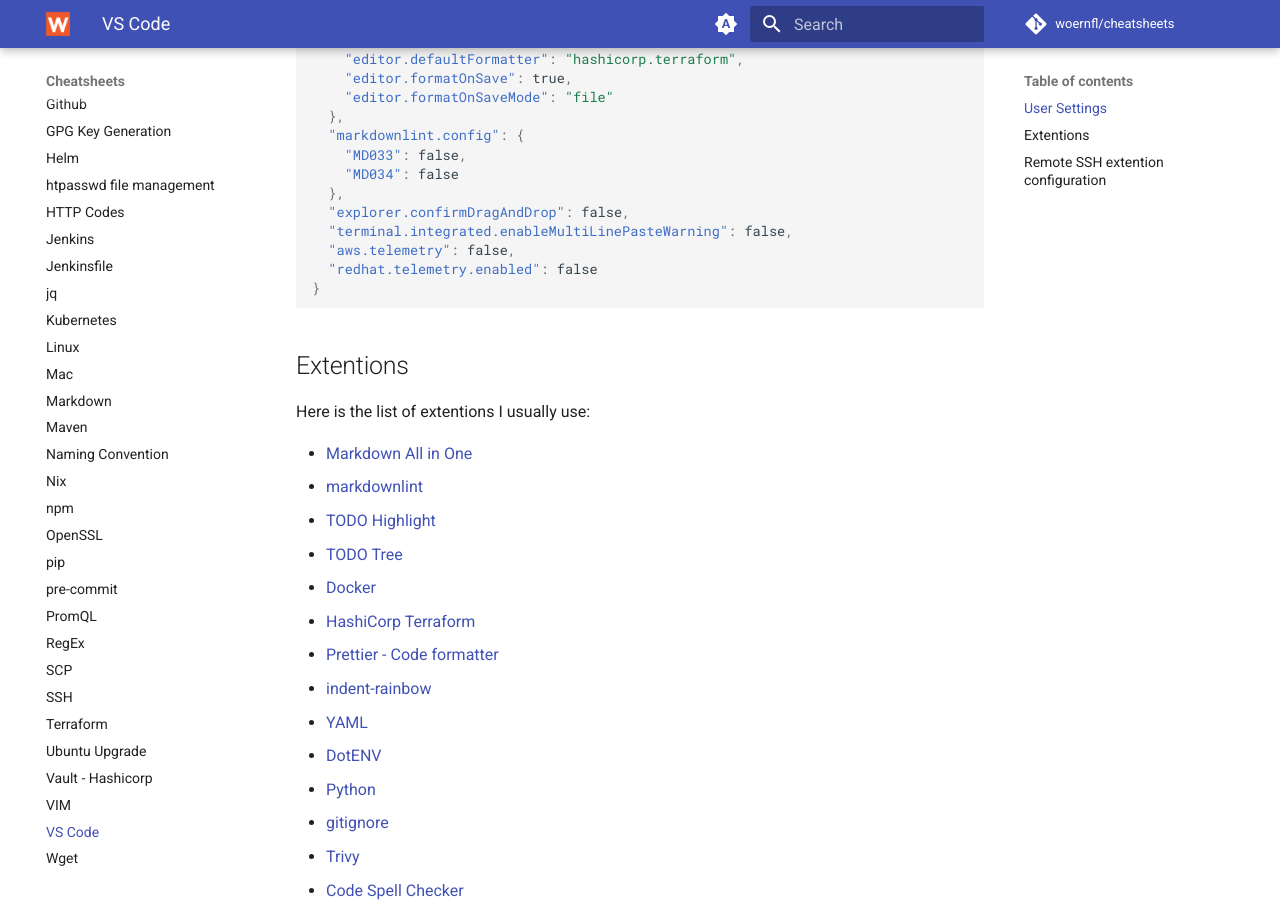
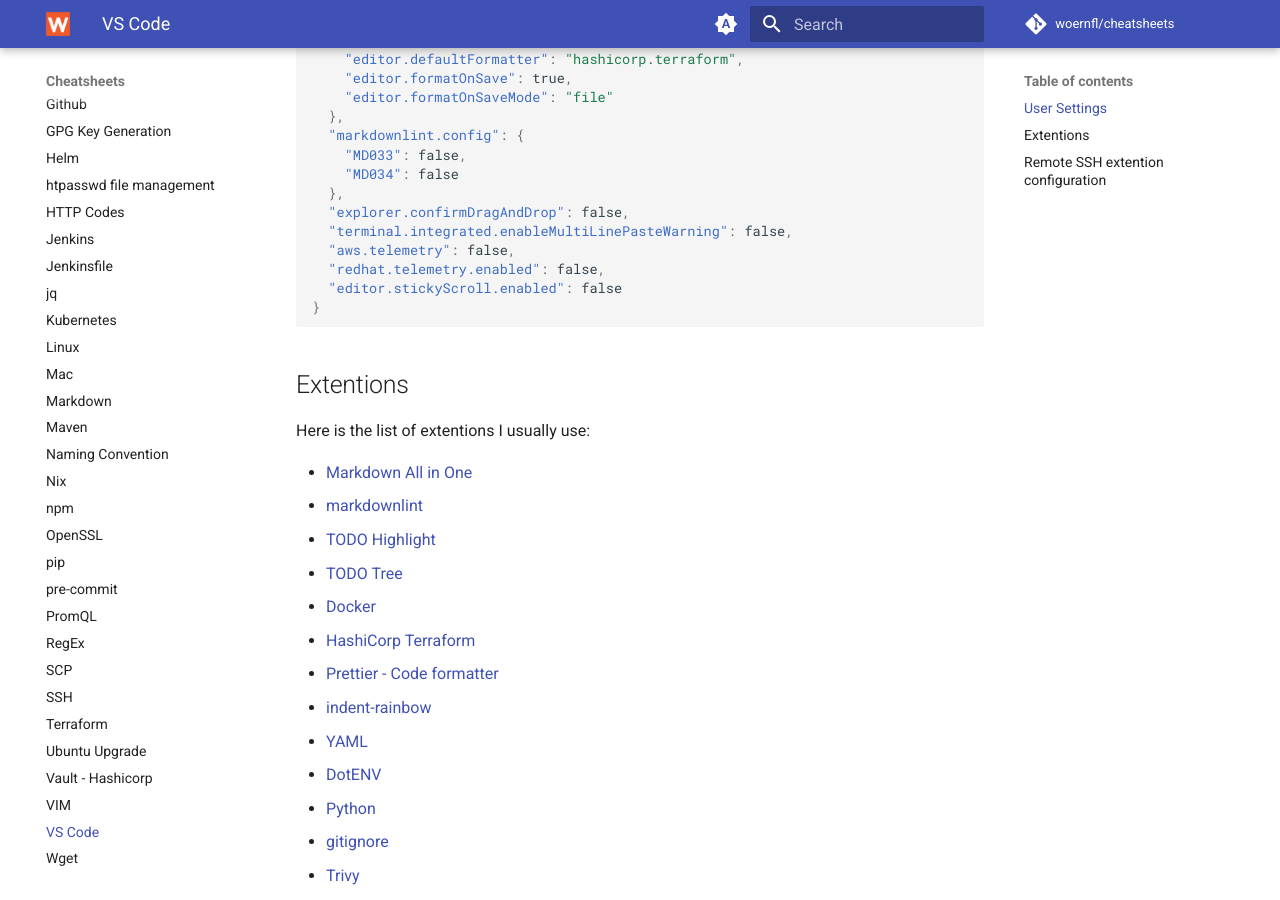
Before and after one commit to woernfl/cheatsheets, an MkDocs documentation site: the page built from docs/vs-code.md, in a window 1280 px wide and 900 px high, scrolled down 632 px. Built offline with MkDocs 1.6.1 and Material for MkDocs 9.7.7, drawn with Linux system fonts in a browser that asks for light colours; comment, search, counter and statistics services are not loaded.

Commit message:
Add sticky scroll setting to VS Code config (#269)

````diff
--- a/docs/vs-code.md
+++ b/docs/vs-code.md
@@ -37,7 +37,8 @@
   "explorer.confirmDragAndDrop": false,
   "terminal.integrated.enableMultiLinePasteWarning": false,
   "aws.telemetry": false,
-  "redhat.telemetry.enabled": false
+  "redhat.telemetry.enabled": false,
+  "editor.stickyScroll.enabled": false
 }
 ```
 
````
